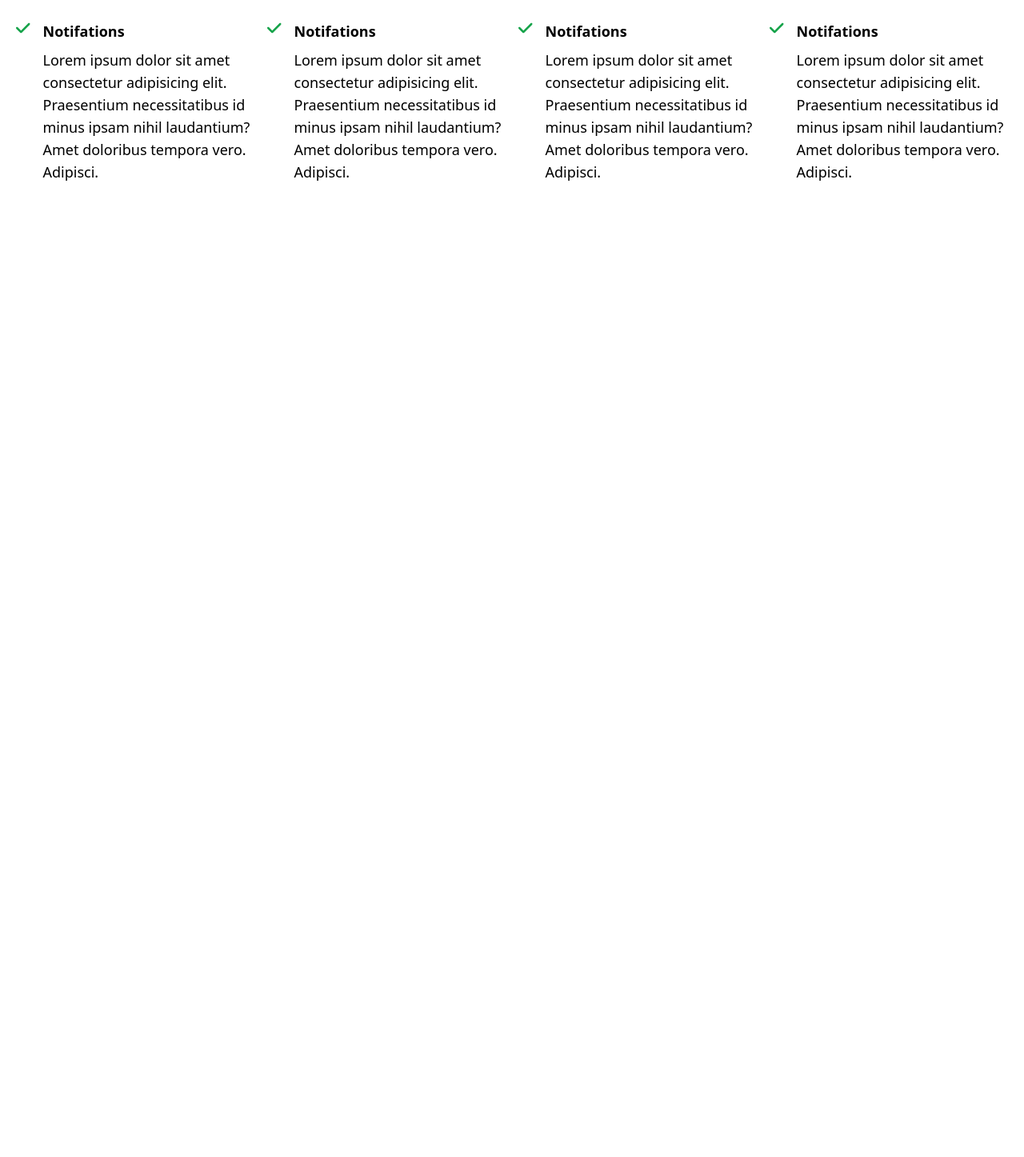
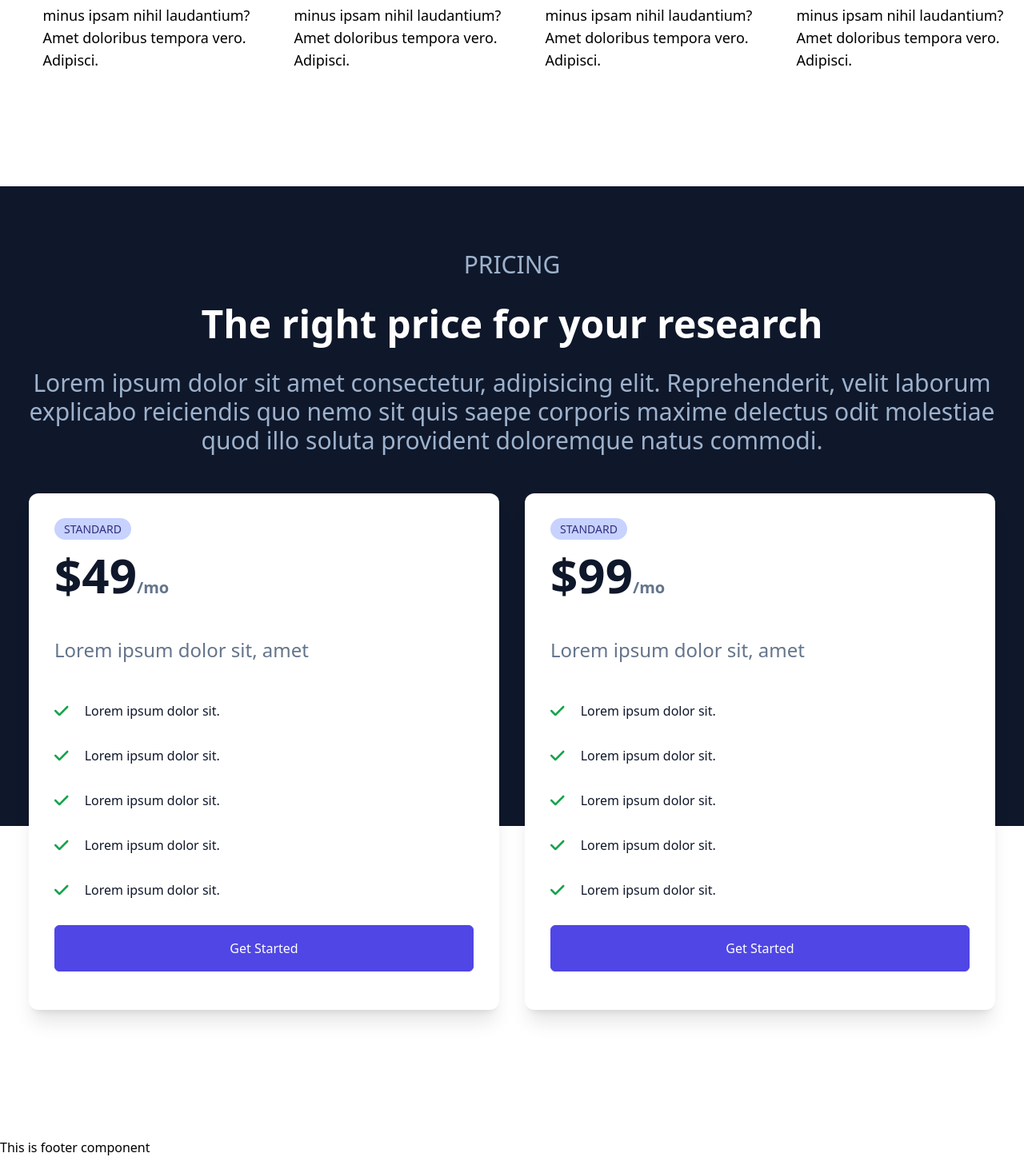
Before and after one commit to DebabrataSaha-570/cloud-app-react-tailwind, a React (Create React App) app: page / in a window 1280 px wide. Shown: the part 2705-4152 px from the top of the page at 80% size. Before the commit the page ends 3078 px from the top, so only its background shows below. Built offline with nearby package versions, Linux system fonts and the light colour scheme.

Commit message:
pricing component added

```diff
--- a/src/App.js
+++ b/src/App.js
@@ -3,6 +3,8 @@ import Home from './Components/Home/Home';
 import About from './Components/About/About';
 import Support from './Components/Support/Support';
 import AllInOne from './Components/AllInOne/AllInOne';
+import Pricing from './Components/Pricing/Pricing';
+import Footer from './Components/Footer/Footer';
 
 function App() {
   return (
@@ -12,6 +14,8 @@ function App() {
       <About></About>
       <Support></Support>
       <AllInOne></AllInOne>
+      <Pricing></Pricing>
+      <Footer></Footer>
     </div>
   );
 }
--- a/src/Components/AllInOne/AllInOne.js
+++ b/src/Components/AllInOne/AllInOne.js
@@ -4,7 +4,7 @@ import { faCheck } from '@fortawesome/free-solid-svg-icons'
 
 const AllInOne = () => {
     return (
-        <div className='w-full my-32 '>
+        <div className='w-full my-32 px-3'>
             <div className='max-w-[1240px] mx-auto'>
                 <div>
                     <h2 className='text-5xl font-bold text-center'>All-In-One Platform</h2>
--- /dev/null
+++ b/src/Components/Footer/Footer.js
@@ -0,0 +1,11 @@
+import React from 'react';
+
+const Footer = () => {
+    return (
+        <div>
+            <h3>This is footer component</h3>
+        </div>
+    );
+};
+
+export default Footer;
--- /dev/null
+++ b/src/Components/Pricing/Pricing.js
@@ -0,0 +1,68 @@
+import React from 'react';
+import { FontAwesomeIcon } from '@fortawesome/react-fontawesome'
+import { faCheck } from '@fortawesome/free-solid-svg-icons'
+
+const Pricing = () => {
+    return (
+        <div className='w-full text-white my-24'>
+
+            <div className='w-full h-[800px] absolute mix-blend-overlay bg-slate-900 '>
+
+            </div>
+
+            <div className='max-w-[1240px] mx-auto py-12'>
+                <div className='text-center py-8 text-slate-300'>
+                    <h2 className='text-3xl uppercase'>Pricing</h2>
+                    <h3 className='text-5xl font-bold text-white py-8'>The right price for your research</h3>
+                    <p className='text-3xl'>Lorem ipsum dolor sit amet consectetur, adipisicing elit. Reprehenderit, velit laborum explicabo reiciendis quo nemo sit quis saepe corporis maxime delectus odit molestiae quod illo soluta provident doloremque natus commodi.</p>
+                </div>
+
+                {/* card section  */}
+                <div className='grid md:grid-cols-2'>
+                    {/* card 1 */}
+                    <div className='bg-white text-slate-900 m-4 p-8 rounded-xl shadow-xl relative'>
+                        <div>
+                            <span className='uppercase px-3 py-1 bg-indigo-200 text-indigo-900 rounded-2xl text-sm'>Standard</span>
+                        </div>
+                        <div>
+                            <p className='text-6xl font-bold py-4 flex'>$49<span className='text-xl text-slate-500 flex flex-col justify-end'>/mo</span></p>
+                        </div>
+                        <p className='text-2xl py-8 text-slate-500'>Lorem ipsum dolor sit, amet</p>
+                        <div className=''>
+                            <p className='py-4 '><FontAwesomeIcon className='mr-4 text-green-600' size='lg' icon={faCheck} /> Lorem ipsum dolor sit.</p>
+                            <p className='py-4'><FontAwesomeIcon className='mr-4 text-green-600' size='lg' icon={faCheck} /> Lorem ipsum dolor sit.</p>
+                            <p className='py-4'><FontAwesomeIcon className='mr-4 text-green-600' size='lg' icon={faCheck} /> Lorem ipsum dolor sit.</p>
+                            <p className='py-4'><FontAwesomeIcon className='mr-4 text-green-600' size='lg' icon={faCheck} /> Lorem ipsum dolor sit.</p>
+                            <p className='py-4'><FontAwesomeIcon className='mr-4 text-green-600' size='lg' icon={faCheck} /> Lorem ipsum dolor sit.</p>
+                            <button className='w-full py-4 my-4'>Get Started</button>
+                        </div>
+                    </div>
+
+                    {/* card 2 */}
+                    <div className='bg-white text-slate-900 m-4 p-8 rounded-xl shadow-xl relative'>
+                        <div>
+                            <span className='uppercase px-3 py-1 bg-indigo-200 text-indigo-900 rounded-2xl text-sm'>Standard</span>
+                        </div>
+                        <div>
+                            <p className='text-6xl font-bold py-4 flex'>$99<span className='text-xl text-slate-500 flex flex-col justify-end'>/mo</span></p>
+                        </div>
+                        <p className='text-2xl py-8 text-slate-500'>Lorem ipsum dolor sit, amet</p>
+                        <div className=''>
+                            <p className='py-4 '><FontAwesomeIcon className='mr-4 text-green-600' size='lg' icon={faCheck} /> Lorem ipsum dolor sit.</p>
+                            <p className='py-4'><FontAwesomeIcon className='mr-4 text-green-600' size='lg' icon={faCheck} /> Lorem ipsum dolor sit.</p>
+                            <p className='py-4'><FontAwesomeIcon className='mr-4 text-green-600' size='lg' icon={faCheck} /> Lorem ipsum dolor sit.</p>
+                            <p className='py-4'><FontAwesomeIcon className='mr-4 text-green-600' size='lg' icon={faCheck} /> Lorem ipsum dolor sit.</p>
+                            <p className='py-4'><FontAwesomeIcon className='mr-4 text-green-600' size='lg' icon={faCheck} /> Lorem ipsum dolor sit.</p>
+                            <button className='w-full py-4 my-4'>Get Started</button>
+                        </div>
+                    </div>
+
+
+                </div>
+            </div>
+
+        </div>
+    );
+};
+
+export default Pricing;
--- a/src/Components/Support/Support.js
+++ b/src/Components/Support/Support.js
@@ -5,7 +5,7 @@ import { faPhone, faArrowRight } from '@fortawesome/free-solid-svg-icons'
 
 const Support = () => {
     return (
-        <div className='w-full h-screen my-24' >
+        <div className='w-full  my-24' >
             <div className='w-full h-[700px] bg-gray-900/90 absolute'>
                 <img className='w-full h-full object-cover mix-blend-overlay' src={supportImg} alt="" />
             </div>
@@ -47,7 +47,7 @@ const Support = () => {
                     <div className='bg-white rounded-lg shadow-2xl'>
                         <div className='px-5 py-3'>
                             <FontAwesomeIcon size='lg' icon={faPhone} className="bg-indigo-600 p-4 text-white rounded-lg mt-[-8rem]" />
-                            <h3 className='font-bold text-2xl'>Sales</h3>
+                            <h3 className='font-bold text-2xl'>Media Inquiries</h3>
                             <p className='my-4 text-gray-600 '>Lorem ipsum dolor sit amet consectetur adipisicing elit. Culpa, quasi?</p>
                         </div>
                         <div className='bg-slate-100 rounded-lg pl-8 py-4'>
```
